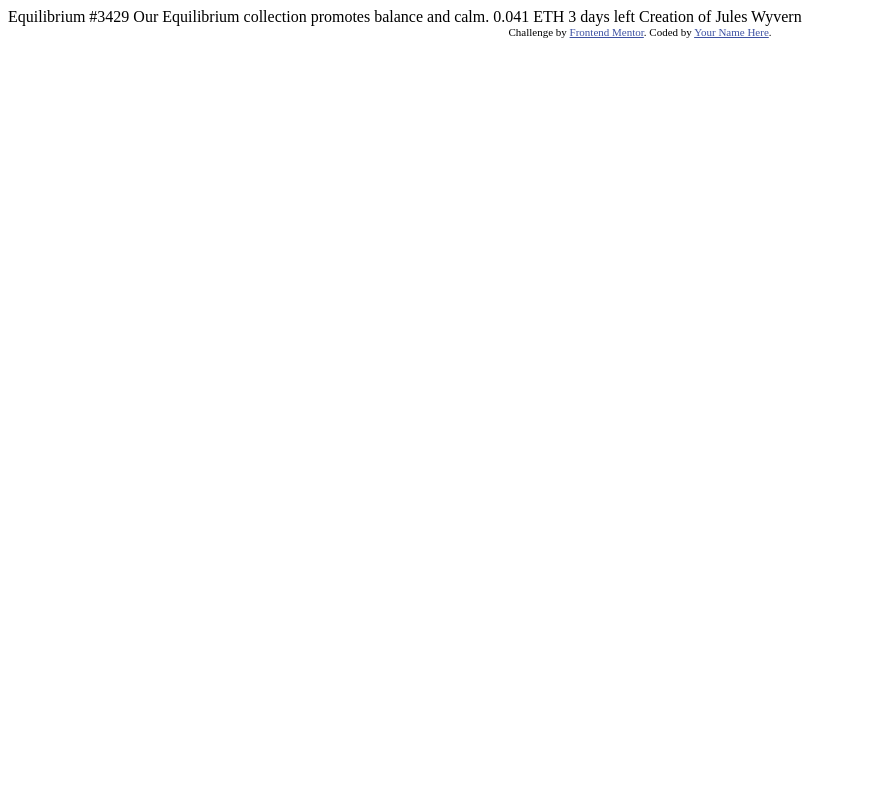
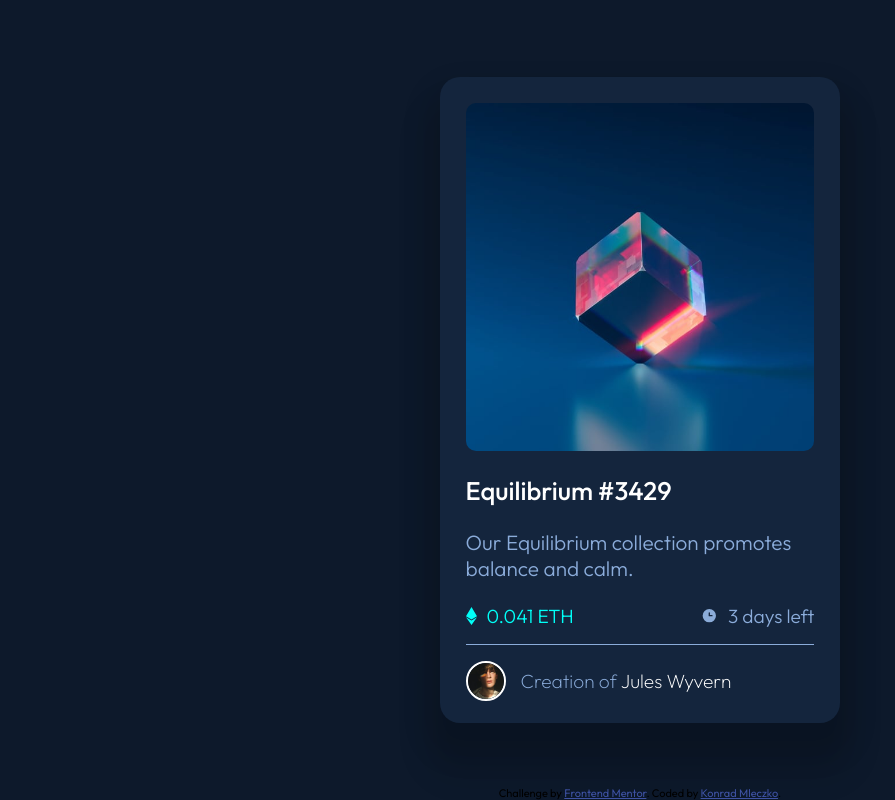
Before and after one commit to konradmleczko11/konradmleczko11.github.io, a plain HTML site: page index.html in a window 1280 px wide. Shown: the whole page, without its empty margins (0-895 px from the left). Drawn offline with Linux system fonts and the light colour scheme.

Commit message:
final commit

```diff
--- a/index.html
+++ b/index.html
@@ -5,6 +5,10 @@
   <meta name="viewport" content="width=device-width, initial-scale=1.0"> <!-- displays site properly based on user's device -->
 
   <link rel="icon" type="image/png" sizes="32x32" href="./images/favicon-32x32.png">
+  <link rel="stylesheet" href="style.css">
+  <link href="https://fonts.googleapis.com/css?family=Outfit:100,200,300,regular,500,600,700,800,900"
+  rel="stylesheet" />
+
 
   <title>Frontend Mentor | NFT preview card component</title>
 
@@ -15,19 +19,32 @@
   </style>
 </head>
 <body>
-
-  Equilibrium #3429
-
-  Our Equilibrium collection promotes balance and calm.
-
-  0.041 ETH
-  3 days left
-
-  Creation of Jules Wyvern
-
+ <div class="card">
+   <div class="card-image"><img src="/images/image-equilibrium.jpg" alt=""></div>
+   <div class="description">
+     <span class="title">Equilibrium #3429</span>
+     <span class="description">Our Equilibrium collection promotes balance and calm.</span>
+     <div class="card__price">
+      <div class="price">
+        <img src="/images/icon-ethereum.svg" alt="">
+     <span>0.041 ETH</span>
+      </div>
+      <div class="countdown">
+        <img src="/images/icon-clock.svg" alt="">
+        <span>3 days left</span>
+    </div>
+    </div>
+    <div class="author">
+      <img src="/images/image-avatar.png" alt="">
+      <p class="author-name">
+        <span class="creation">Creation of</span> Jules Wyvern
+      </p>
+    </div>
+   </div>
+  </div>
   <div class="attribution">
     Challenge by <a href="https://www.frontendmentor.io?ref=challenge" target="_blank">Frontend Mentor</a>.
-    Coded by <a href="#">Your Name Here</a>.
+    Coded by <a href="https://github.com/konradmleczko11">Konrad Mleczko</a>.
   </div>
 </body>
 </html>
--- /dev/null
+++ b/style.css
@@ -0,0 +1,185 @@
+:root {
+  --soft-blue: hsl(215, 51%, 70%);
+  --cyan: hsl(178, 100%, 50%);
+  --very-dark-blue: hsl(217, 54%, 11%);
+  --very-dark-blue-card: hsl(216, 50%, 16%);
+  --very-dark-blue-line: hsl(215, 32%, 27%);
+  --white: hsl(0, 0%, 100%);
+}
+* {
+  margin: 0;
+  padding: 0;
+  box-sizing: border-box;
+}
+html {
+  font-family: "Outfit", sans-serif;
+}
+
+body {
+  background-color: var(--very-dark-blue);
+  text-align: center;
+  display: flex;
+  align-items: center;
+  justify-content: center;
+  min-height: 100vh;
+  /* padding: 10rem; */
+}
+
+.card {
+  background-color: var(--very-dark-blue-card);
+  max-width: 400px;
+  border-radius: 20px;
+  box-shadow: 0px 20px 25px 15px rgba(0, 0, 0, 0.1),
+    0px 40px 30px 15px rgba(0, 0, 0, 0.1);
+  padding: 1.6rem 1.6rem 0 1.6rem;
+}
+@media screen and (max-width: 480px) {
+  .card {
+    max-width: 350px;
+  }
+}
+
+.card-image::after {
+  content: url(./images/icon-view.svg);
+  width: 100%;
+  position: absolute;
+  inset: 0;
+  transition: all 0.5s ease;
+  background: var(--cyan);
+  display: flex;
+  justify-content: center;
+  align-items: center;
+  opacity: 0;
+}
+.card-image:hover::after {
+  opacity: 0.6;
+}
+.card-image {
+  /* max-width: 400px; */
+  position: relative;
+  cursor: pointer;
+}
+.card-image img {
+  width: 100%;
+  display: block;
+  border-radius: 10px;
+}
+
+.card__price {
+  display: flex;
+  justify-content: space-between;
+}
+
+span {
+  color: var(--white);
+  display: block;
+  text-align: left;
+  /* margin: 0.5rem; */
+}
+
+.title {
+  font-size: 1.6rem;
+  font-weight: 500;
+  cursor: pointer;
+}
+@media screen and (max-width: 480px) {
+  .title {
+    font-size: 1.2rem;
+  }
+}
+.title:hover {
+  color: var(--cyan);
+  transition: all 0.5s ease;
+}
+
+.description {
+  font-size: 1.3rem;
+  color: var(--soft-blue);
+  font-weight: 300;
+  margin: 1.4rem 0;
+}
+@media screen and (max-width: 480px) {
+  .description {
+    font-size: 1rem;
+    margin: 1rem 0;
+  }
+}
+.price {
+  display: flex;
+  align-items: center;
+  font-size: 1.2rem;
+}
+@media screen and (max-width: 480px) {
+  .price {
+    font-size: 1rem;
+  }
+}
+.price span {
+  color: var(--cyan);
+  display: inline-block;
+}
+.price img {
+  margin-right: 10px;
+}
+.countdown {
+  display: flex;
+  align-items: center;
+  font-size: 1.2rem;
+}
+@media screen and (max-width: 480px) {
+  .countdown {
+    font-size: 1rem;
+  }
+}
+.countdown span {
+  color: var(--soft-blue);
+  display: inline-block;
+}
+.countdown img {
+  margin-right: 10px;
+}
+.author {
+  display: flex;
+  border-top: 1px solid var(--soft-blue);
+  padding-top: 1rem;
+  margin-top: 1rem;
+  align-items: center;
+  font-size: 1.2rem;
+}
+@media screen and (max-width: 480px) {
+  .author {
+    font-size: 1rem;
+  }
+}
+
+.creation {
+  color: var(--soft-blue);
+  display: inline-block;
+}
+.author img {
+  width: 40px;
+  height: 40px;
+  border-radius: 50px;
+  margin-right: 15px;
+  border: 2px solid var(--white);
+}
+@media screen and (max-width: 480px) {
+  .author img {
+    width: 30px;
+    height: 30px;
+  }
+}
+.author-name {
+  font-weight: 200;
+  color: var(--white);
+  cursor: pointer;
+}
+.author-name:hover {
+  color: var(--cyan);
+  transition: all 0.5s ease;
+}
+
+.attribution {
+  position: absolute;
+  bottom: 0;
+}
```
Also changed, not shown: design/active-states.jpg (added), design/desktop-design.jpg (added), design/desktop-preview.jpg (added), design/mobile-design.jpg (added), images/favicon-32x32.png (added), images/icon-clock.svg (added), images/icon-ethereum.svg (added), images/icon-view.svg (added), images/image-avatar.png (added), images/image-equilibrium.jpg (added), 5 other files.
